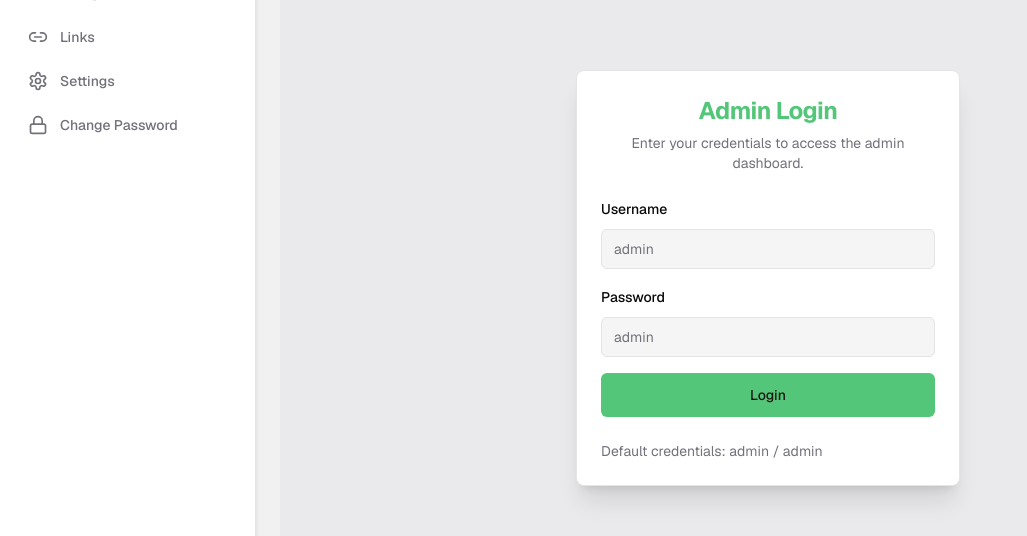
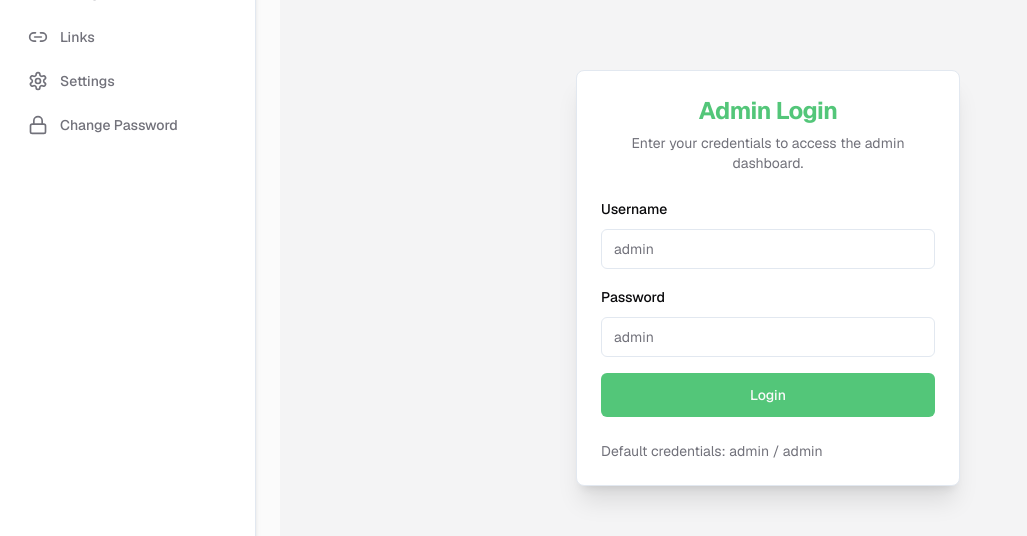
Before and after one commit to 178991907/web, a Next.js app: page /admin/login in a window 1280 px wide. Shown: the part 146-682 px from the top of the page, without its empty margins (0-1027 px from the left). Built offline with nearby package versions, Linux system fonts and the light colour scheme.

Commit message:
Initial commit

```diff
--- a/src/app/globals.css
+++ b/src/app/globals.css
@@ -5,107 +5,43 @@
 
 @layer base {
   :root {
-    --background: 0 0% 96.1%; /* Light Neutral Gray #F5F5F5 */
-    --foreground: 240 10% 3.9%; /* Default Dark */
+    --background: 0 0% 100%;
+    --foreground: 240 10% 3.9%;
 
-    --card: 0 0% 100%; /* White cards */
+    --card: 0 0% 100%;
     --card-foreground: 240 10% 3.9%;
 
     --popover: 0 0% 100%;
     --popover-foreground: 240 10% 3.9%;
 
-    /* Updated primary to a green tone, adjust as needed */
     --primary: 140 50% 55%;
-    --primary-foreground: 20 14.3% 10%; /* Dark text for green bg */
+    --primary-foreground: 0 0% 98%;
 
-    --secondary: 240 4.8% 90%; /* Slightly darker than background for secondary elements */
+    --secondary: 240 4.8% 95.9%;
     --secondary-foreground: 240 5.9% 10%;
 
-    --muted: 240 4.8% 92%; /* Muted elements */
+    --muted: 240 4.8% 95.9%;
     --muted-foreground: 240 3.8% 46.1%;
 
-    --accent: 36 100% 56%; /* Warm Orange #FFA726 */
-    --accent-foreground: 20 14.3% 10%; /* Dark text for orange bg */
+    --accent: 36 100% 56%;
+    --accent-foreground: 240 5.9% 10%;
 
     --destructive: 0 84.2% 60.2%;
     --destructive-foreground: 0 0% 98%;
 
-    --border: 0 0% 89.8%; /* Border for cards, inputs */
-    --input: 0 0% 89.8%;
-    --ring: 140 50% 55%; /* Green for focus rings */
+    --border: 214.3 31.8% 91.4%;
+    --input: 214.3 31.8% 91.4%;
+    --ring: 140 50% 55%;
 
     --radius: 0.5rem;
-
-    --chart-1: 12 76% 61%;
-    --chart-2: 173 58% 39%;
-    --chart-3: 197 37% 24%;
-    --chart-4: 43 74% 66%;
-    --chart-5: 27 87% 67%;
-
-    --sidebar-background: 0 0% 98%;
-    --sidebar-foreground: 240 5.3% 26.1%;
-    --sidebar-primary: 240 5.9% 10%;
-    --sidebar-primary-foreground: 0 0% 98%;
-    --sidebar-accent: 240 4.8% 95.9%;
-    --sidebar-accent-foreground: 240 5.9% 10%;
-    --sidebar-border: 220 13% 91%;
-    --sidebar-ring: 217.2 91.2% 59.8%;
   }
 
-  .dark {
-    --background: 240 6% 10%; /* Dark Gray */
-    --foreground: 0 0% 98%; /* Light Text */
-
-    --card: 240 5% 15%; /* Dark Card */
-    --card-foreground: 0 0% 98%;
-
-    --popover: 240 5% 15%;
-    --popover-foreground: 0 0% 98%;
-
-    --primary: 140 50% 55%;
-    --primary-foreground: 20 14.3% 90%; /* Lighter text for green on dark bg */
-
-    --secondary: 240 3.7% 20%; /* Darker secondary */
-    --secondary-foreground: 0 0% 98%;
-
-    --muted: 240 3.7% 20%;
-    --muted-foreground: 240 5% 64.9%;
-
-    --accent: 36 100% 56%; /* Warm Orange (same as light) */
-    --accent-foreground: 36 90% 15%; /* Darker text for orange on dark bg */
-
-    --destructive: 0 62.8% 30.6%;
-    --destructive-foreground: 0 0% 98%;
-
-    --border: 240 3.7% 25%; /* Darker border */
-    --input: 240 3.7% 25%;
-    --ring: 140 50% 55%; /* Green for focus rings */
-
-    --chart-1: 220 70% 50%;
-    --chart-2: 160 60% 45%;
-    --chart-3: 30 80% 55%;
-    --chart-4: 280 65% 60%;
-    --chart-5: 340 75% 55%;
-
-    --sidebar-background: 240 5.9% 10%;
-    --sidebar-foreground: 240 4.8% 95.9%;
-    --sidebar-primary: 224.3 76.3% 48%;
-    --sidebar-primary-foreground: 0 0% 100%;
-    --sidebar-accent: 240 3.7% 15.9%;
-    --sidebar-accent-foreground: 240 4.8% 95.9%;
-    --sidebar-border: 240 3.7% 15.9%;
-    --sidebar-ring: 217.2 91.2% 59.8%;
-  }
-}
-
-@layer base {
   * {
     @apply border-border;
   }
+
   body {
     @apply bg-background text-foreground;
-    /* font-family directly using var(--font-geist-sans) is removed
-       as Tailwind's font-sans utility will now handle it */
   }
 }
 
--- a/src/app/layout.tsx
+++ b/src/app/layout.tsx
@@ -21,14 +21,16 @@ export default function RootLayout({
 }>) {
   return (
     <html lang="en" className={`${GeistSans.variable} ${GeistMono.variable}`} suppressHydrationWarning>
-      <body className={`font-sans antialiased`}>
+      <body className={`min-h-screen font-sans antialiased bg-background`}>
         <ThemeProvider
           attribute="class"
           defaultTheme="system"
           enableSystem
           disableTransitionOnChange
         >
-          {children}
+          <main className="flex flex-col min-h-screen">
+            {children}
+          </main>
           <Toaster />
         </ThemeProvider>
       </body>
```
